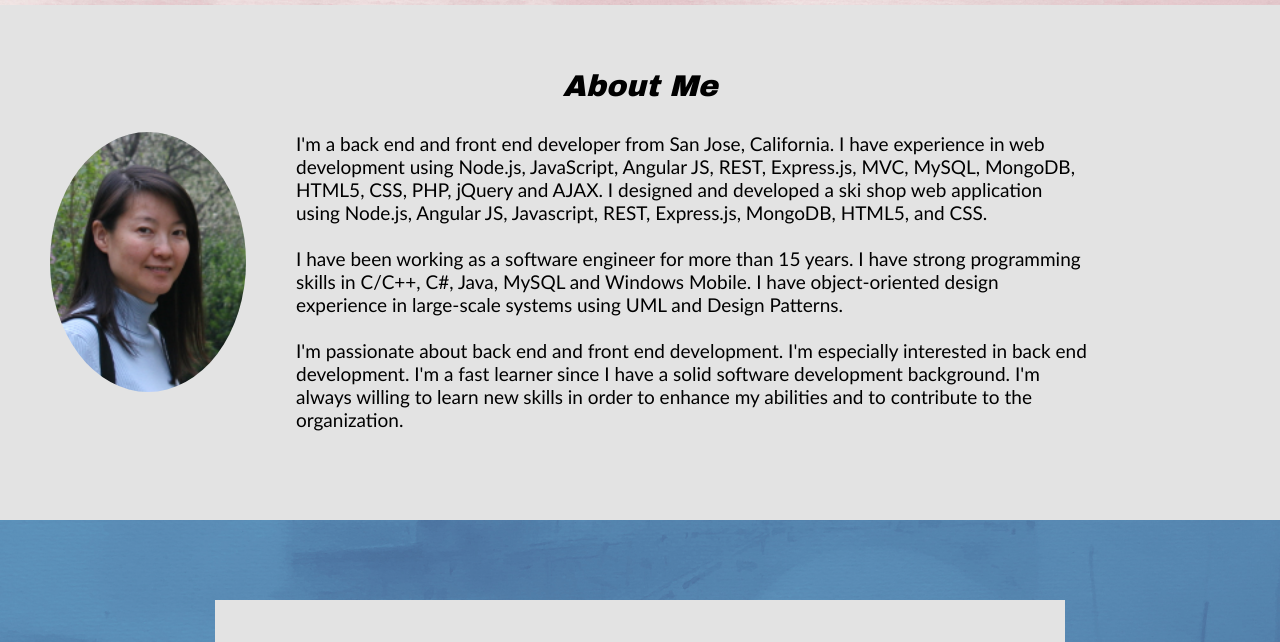
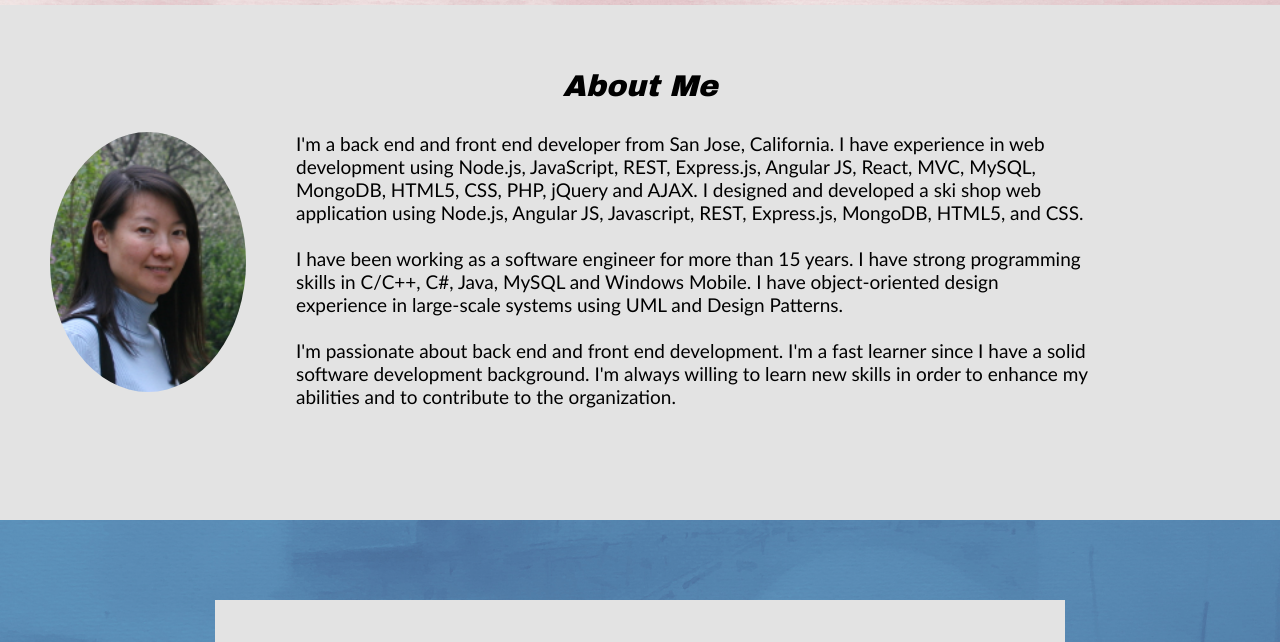
Before and after one commit to mmingzhang/mingz-portfolio, a plain HTML site: page index.html in a window 1280 px wide. Shown: the part 1120-1762 px from the top of the page. Drawn offline with Linux system fonts and the light colour scheme.

```diff
--- a/index.html
+++ b/index.html
@@ -33,7 +33,7 @@
                 <img class="about-img"  src="images/ming.png">
                 <div class="about-text">
                     <p>
-                        I'm a back end and front end developer from San Jose, California. I have experience in web development using Node.js, JavaScript, Angular JS, REST, Express.js, MVC, MySQL, MongoDB, HTML5, CSS, PHP, jQuery and AJAX. I designed and developed a ski shop web application using Node.js, Angular JS, Javascript, REST, Express.js, MongoDB, HTML5, and CSS.
+                        I'm a back end and front end developer from San Jose, California. I have experience in web development using Node.js, JavaScript, REST, Express.js, Angular JS, React, MVC, MySQL, MongoDB, HTML5, CSS, PHP, jQuery and AJAX. I designed and developed a ski shop web application using Node.js, Angular JS, Javascript, REST, Express.js, MongoDB, HTML5, and CSS.
                     </p>
                     <br>
                     <p>
@@ -41,7 +41,7 @@
                     </p>
                     <br>
                     <p>
-                        I'm passionate about back end and front end development. I'm especially interested in back end development. I'm a fast learner since I have a solid software development background. I'm always willing to learn new skills in order to enhance my abilities and to contribute to the organization.
+                        I'm passionate about back end and front end development. I'm a fast learner since I have a solid software development background. I'm always willing to learn new skills in order to enhance my abilities and to contribute to the organization.
                     </p>
                 </div>
             </div>
@@ -78,7 +78,7 @@
                             </a>
                         </li>
                         <li>
-                            <a href="http://mmingzhang.github.io/hot-or-cold-app/index.html" target="_blank">
+                            <a href="https://github.com/mmingzhang/react-book-search" target="_blank">
                                 <span class="description">Hot or Cold Game</span>
                                 <img src="images/portfolio/hotorcold.png" />
                             </a>
```
